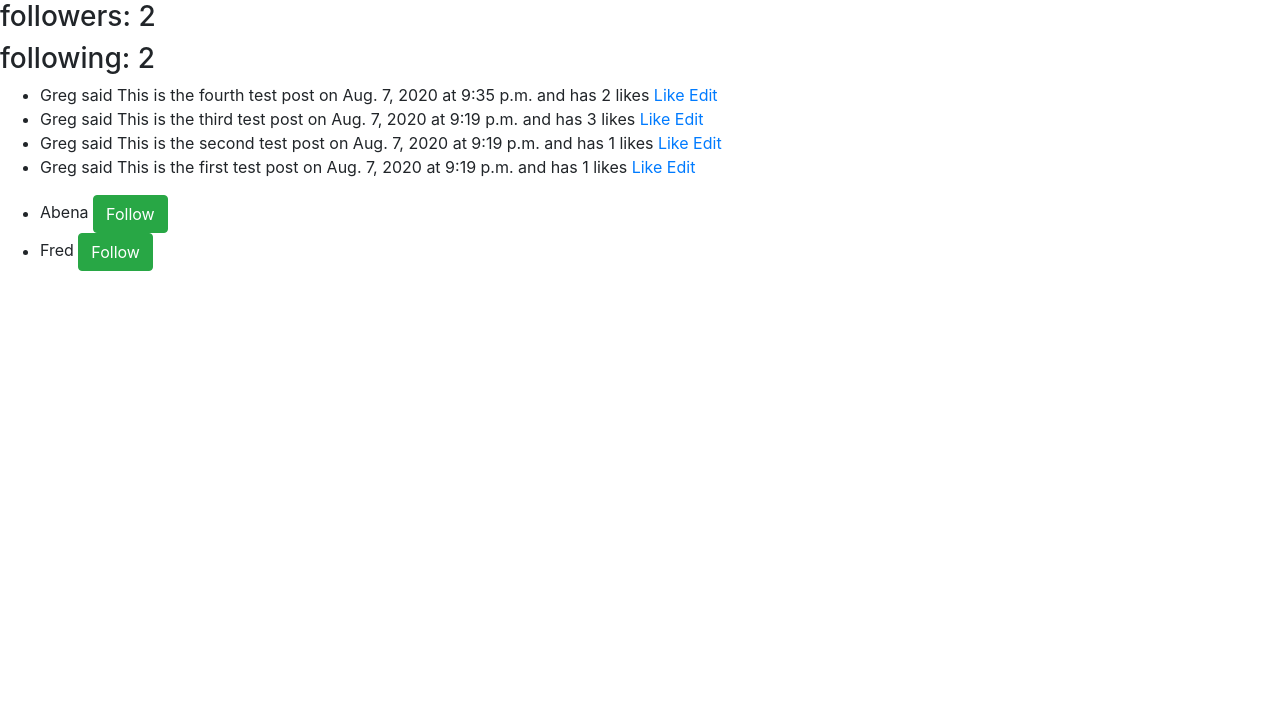
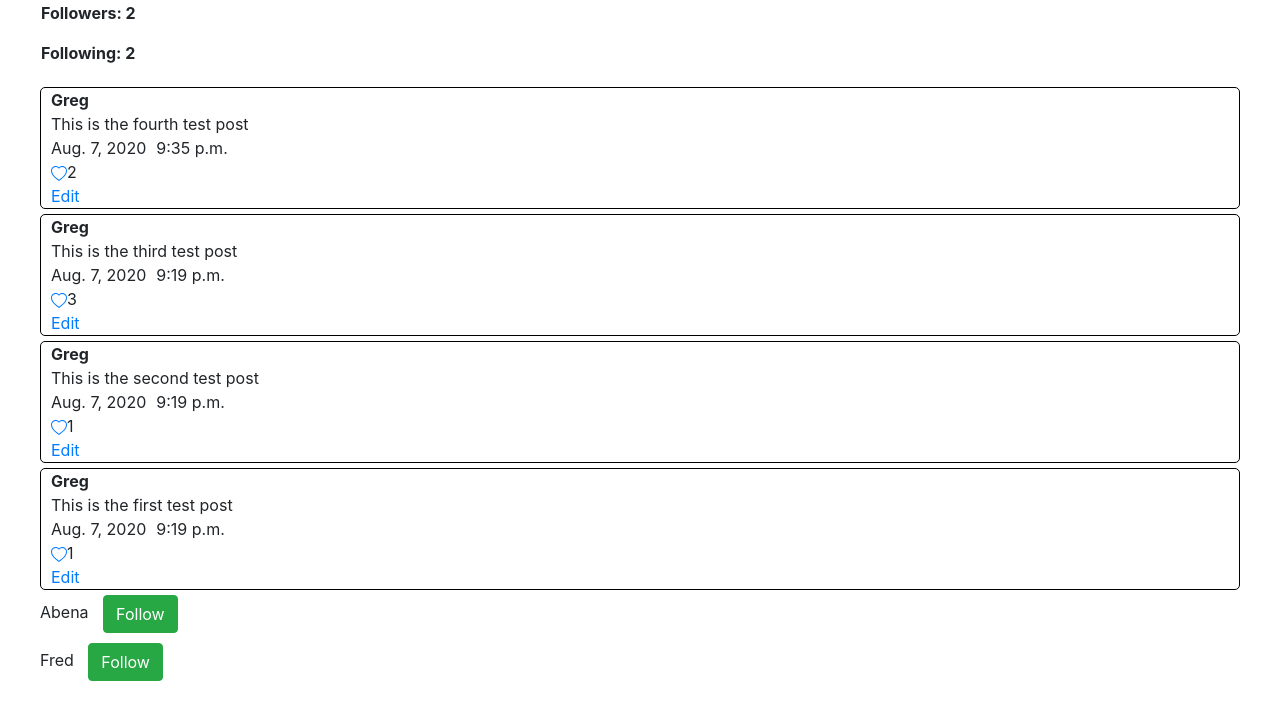
Before and after one commit to despicable-m/Sociofeed, a Django app: page /profile in a window 1280 px wide. Shown: the part 56-776 px from the top of the page. Run offline with Django 3.2, Linux system fonts and the light colour scheme; a user stored in the database is signed in; data comes from the database, SQL or seed files in the repository; both versions use the stored data as it was after the commit; some libraries are stand-ins or nearby versions.

Commit message:
did some UI tweaks

```diff
--- a/network/static/network/styles.css
+++ b/network/static/network/styles.css
@@ -0,0 +1,59 @@
+.form-group {
+  margin: 40px;
+}
+.form-group .form-control {
+  margin-bottom: 10px;
+}
+
+.post-container {
+  border: 1px solid black;
+  margin-left: 40px;
+  margin-right: 40px;
+  margin-top: 5px;
+  margin-bottom: 5px;
+  border-radius: 5px;
+}
+.post-container .title-post {
+  margin-left: 10px;
+}
+.post-container .title-post .title {
+  font-weight: bold;
+}
+.post-container .date-time {
+  margin-left: 10px;
+  display: flex;
+}
+.post-container .date-time .date {
+  margin-right: 10px;
+}
+.post-container .like {
+  margin-left: 10px;
+  display: flex;
+}
+.post-container .like .like-btn:hover {
+  fill: cyan;
+}
+.post-container .edit {
+  margin-left: 10px;
+}
+
+#f-f {
+  margin-left: 40px;
+  padding: 1px;
+}
+#f-f #followers {
+  font-weight: bold;
+}
+#f-f #following {
+  font-weight: bold;
+}
+
+#user {
+  margin-left: 40px;
+  margin-bottom: 10px;
+}
+#user button {
+  margin-left: 10px;
+}
+
+/*# sourceMappingURL=styles.css.map */
--- /dev/null
+++ b/network/static/network/styles.scss
@@ -0,0 +1,67 @@
+.form-group {
+    margin: 40px;
+    .form-control {
+        margin-bottom: 10px;
+    }
+}
+
+
+// Posts design
+.post-container {
+    border: 1px solid black;
+    margin-left: 40px;
+    margin-right: 40px;
+    margin-top: 5px;
+    margin-bottom: 5px;
+    border-radius: 5px;
+
+    .title-post {
+        margin-left: 10px;
+        .title {
+            font-weight: bold;
+        }
+    }
+
+    .date-time {
+        margin-left: 10px;
+        display: flex;
+        .date {
+            margin-right: 10px;
+        }
+    }
+
+    .like {
+        margin-left: 10px;
+        display: flex;
+        .like-btn:hover {
+            fill: cyan;
+        }
+    }
+
+    .edit {
+        margin-left: 10px;
+    }
+}
+
+// Followers and following count design
+#f-f {
+    margin-left: 40px;
+    padding: 1px;
+    #followers {
+        font-weight: bold;
+    }
+
+    #following {
+        font-weight: bold;
+    }
+}
+
+
+// Available users design
+#user {
+    margin-left: 40px;
+    margin-bottom: 10px;
+    button {
+        margin-left: 10px;
+    }
+}
--- a/network/templates/network/profile.html
+++ b/network/templates/network/profile.html
@@ -5,31 +5,46 @@
 
 {% block body %}
     {% if user.is_authenticated %}
-    <h3>followers: {{ user.followers.count }}</h3>
-    <h3>following: {{ user.following.count }}</h3>
+    <div id="f-f">
+        <p id="followers">Followers: {{ user.followers.count }}</p>
+        <p id="following">Following: {{ user.following.count }}</p>
+    </div>
 
-    <ul>
+    <div class="post-main">
         {% for i in posts %}
-            <li>
-                {{ i.user|title }} said {{ i.post}} on {{ i.date }} at {{ i.time }} and has {{ i.likes.count }} likes
-                <a href="like/{{ i.id }}">Like </a>
+            <div class="post-container">
+                <div class="title-post">
+                    <div class="title">{{ i.user|title }}</div>
+                    <div class="post"> {{ i.post }} </div>
+                </div>
+                <div class="date-time">
+                    <div class="date">{{ i.date }} </div>
+                    <div class="time"> {{ i.time }} </div>
+                </div>
+                <div class="like">
+                    <a href="like/{{ i.id }}">
+                        <svg class="like-btn" width="1em" height="1em" viewBox="0 0 16 16" class="bi bi-heart" fill="currentColor" xmlns="http://www.w3.org/2000/svg">
+                            <path fill-rule="evenodd" d="M8 2.748l-.717-.737C5.6.281 2.514.878 1.4 3.053c-.523 1.023-.641 2.5.314 4.385.92 1.815 2.834 3.989 6.286 6.357 3.452-2.368 5.365-4.542 6.286-6.357.955-1.886.838-3.362.314-4.385C13.486.878 10.4.28 8.717 2.01L8 2.748zM8 15C-7.333 4.868 3.279-3.04 7.824 1.143c.06.055.119.112.176.171a3.12 3.12 0 0 1 .176-.17C12.72-3.042 23.333 4.867 8 15z"/>
+                        </svg>
+                    </a>
+                    <div class="num-likes"> {{ i.likes.count}} </div>
+                </div>
+                <div class="edit">
                     {% if i.user == request.user %}
                         <a href="edit/{{ i.id }}">Edit</a>
                     {% endif %}
-            </li>
-        {% empty %}
-            <li>Sorry, no posts yet.</li>
+                </div>
+            </div>
         {% endfor %}
-    </ul>
+    </div>
 
-    <ul>
     {% for u in users %}
-            <li>
+        <div id="user">
             {{ u.username|title }}
             <button class="btn btn-success" onclick="window.location.href='/follow/{{ u.id }}'">Follow</button>
-            </li>
+        </div>
     {% endfor %}
-    </ul>
+
     {% else %}
         <p class="text-center font-weight-bold">You must sign in first</p>
     {% endif %}
```
Also changed, not shown: network/templates/network/following.html (+31 -6 lines), network/templates/network/index.html (+25 -12 lines), db.sqlite3, network/static/network/script.js (added), 1 other file. Lines whose indentation alone changed are shown as unchanged.
